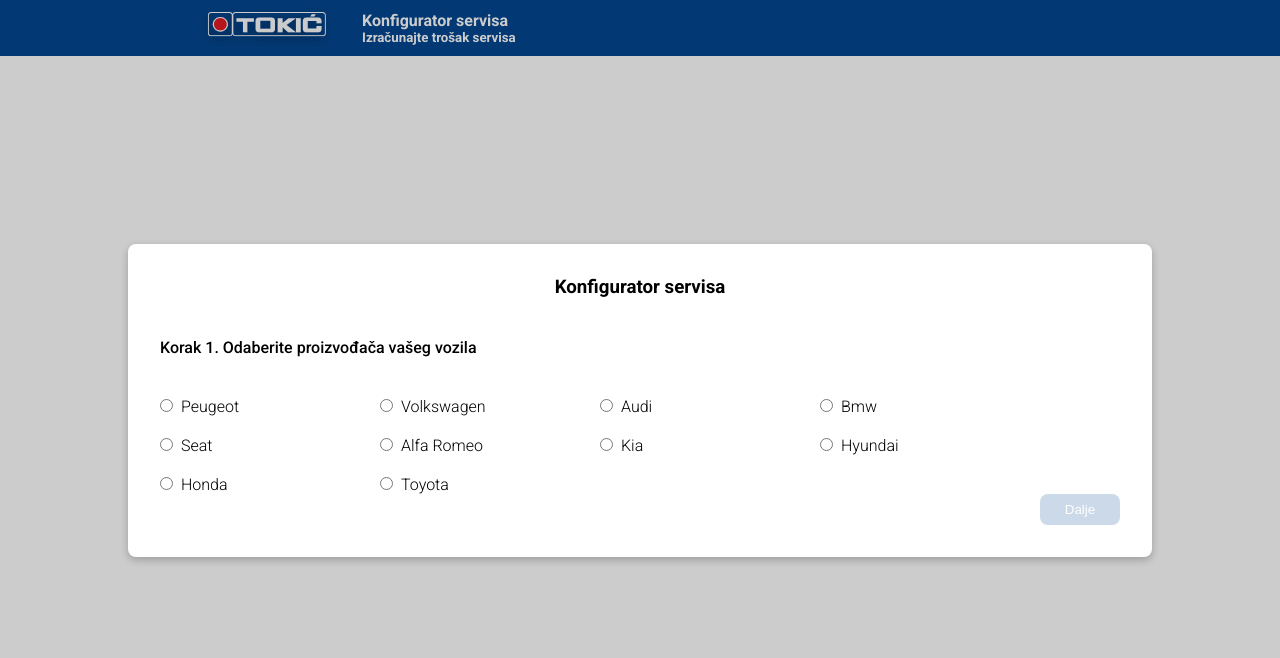
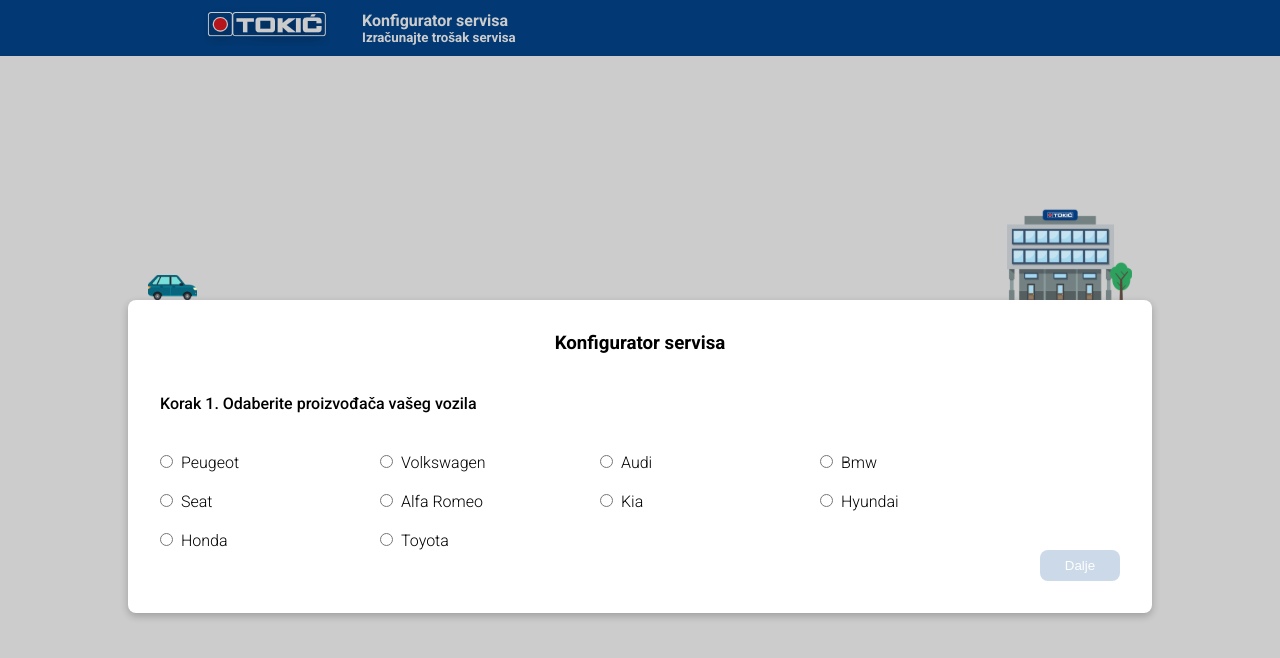
Before and after one commit to dinoDanic/test, a React (Create React App) app: page / in a window 1280 px wide. Both pictures are taken after a click on the button "Pokreni konfigurator". Shown: the top 658 px of the page. Built offline with nearby package versions, Linux system fonts and the light colour scheme.

Commit message:
animation scene

```diff
--- /dev/null
+++ b/src/components/animation-scene/animation-scene.component.js
@@ -0,0 +1,78 @@
+import React, { useEffect, useState, useRef, useLayoutEffect } from "react";
+import { useSelector } from "react-redux";
+import {
+  Container,
+  Car,
+  CarHolder,
+  BuildingHolder,
+  Building,
+} from "./animation-scene.styles";
+
+import carImage from "../../img/car.svg";
+import buildingImage from "../../img/building.svg";
+
+const AnimationScene = () => {
+  const [size, setSize] = useState(0);
+  const selectedCar = useSelector((state) => state.config.selectedCar);
+  const activeStep = useSelector((state) => state.config.activeStep);
+  const [oneStep, setOneStep] = useState(null);
+  const [containerWidth, setContainerWidth] = useState(null);
+  const containerRef = useRef();
+  const [carX, setCarX] = useState(null);
+  const carAnimation = {
+    initial: {},
+    animate: { x: carX },
+    transition: { duration: 0.5 },
+  };
+
+  useEffect(() => {
+    setContainerWidth(containerRef.current.offsetWidth);
+    setOneStep(containerWidth / 5);
+  }, [containerWidth]);
+
+  useEffect(() => {
+    switch (activeStep) {
+      case 1:
+        setCarX(0);
+        break;
+      case 2:
+        setCarX(oneStep);
+        break;
+      case 3:
+        setCarX(oneStep * 2);
+        break;
+      case 4:
+        setCarX(oneStep * 3);
+        break;
+      default:
+        break;
+    }
+  }, [activeStep, oneStep]);
+
+  useEffect(() => {
+    const handleResize = () => {
+      if (!containerRef.current.offsetWidth) return;
+      setContainerWidth(containerRef.current.offsetWidth);
+    };
+
+    window.addEventListener("resize", handleResize);
+  }, []);
+
+  return (
+    <Container ref={containerRef}>
+      <CarHolder
+        variants={carAnimation}
+        initial="initial"
+        animate="animate"
+        transition="transition"
+      >
+        <Car src={carImage} />
+      </CarHolder>
+      <BuildingHolder>
+        <Building src={buildingImage} />
+      </BuildingHolder>
+    </Container>
+  );
+};
+
+export default AnimationScene;
--- /dev/null
+++ b/src/components/animation-scene/animation-scene.styles.js
@@ -0,0 +1,29 @@
+import styled from "styled-components";
+import { motion } from "framer-motion";
+
+const height = "100px";
+
+export const Container = styled(motion.div)`
+  position: absolute;
+  top: -${height};
+  left: 0;
+  width: 100%;
+  height: ${height};
+`;
+
+export const CarHolder = styled(motion.div)`
+  position: absolute;
+  height: 25px;
+  bottom: 0;
+  left: 20px;
+  /* background-color: red; */
+`;
+export const Car = styled.img``;
+
+export const BuildingHolder = styled.div`
+  position: absolute;
+  bottom: 0;
+  right: 20px;
+  height: 93px;
+`;
+export const Building = styled.img``;
--- a/src/components/configurator/configurator-start/configurator-start.component.js
+++ b/src/components/configurator/configurator-start/configurator-start.component.js
@@ -3,6 +3,7 @@ import { useSelector } from "react-redux";
 
 import { ConfigContainer, Title } from "./configurator-start.styles";
 
+import AnimationScene from "../../animation-scene/animation-scene.component";
 import Box from "../../../theme/ui-components/box/box.component";
 import Step from "./steps/step/step.component";
 import Step1 from "./steps/step1/step1.component";
@@ -17,8 +18,8 @@ const ConfiguratorStart = () => {
   return (
     <ConfigContainer>
       <Box size="lg">
+        <AnimationScene />
         <Title>Konfigurator servisa</Title>
-
         {activeStep === 1 && (
           <Step
             title="Korak 1. Odaberite proizvođača vašeg vozila"
--- a/src/theme/ui-components/box/box.styles.js
+++ b/src/theme/ui-components/box/box.styles.js
@@ -4,7 +4,8 @@ const defaultStyle = (theme) => `
     background: white;
     border-radius: ${theme.spacing.border.md};
     box-shadow: rgba(0, 0, 0, 0.24) 0px 3px 8px;
-    padding: ${theme.spacing.padding.md}
+    padding: ${theme.spacing.padding.md};
+    position: relative;
 `;
 
 const lg = (theme) => `
--- a/src/theme/ui-components/pop-up/pop-up.styles.js
+++ b/src/theme/ui-components/pop-up/pop-up.styles.js
@@ -9,7 +9,7 @@ export const Container = styled.div`
   height: 100%;
   display: flex;
   justify-content: center;
-  align-items: center;
+  padding-top: 300px;
 `;
 
 export const Layer = styled.div`
```
Also changed, not shown: src/img/building.svg (added), src/img/car.svg (added).
